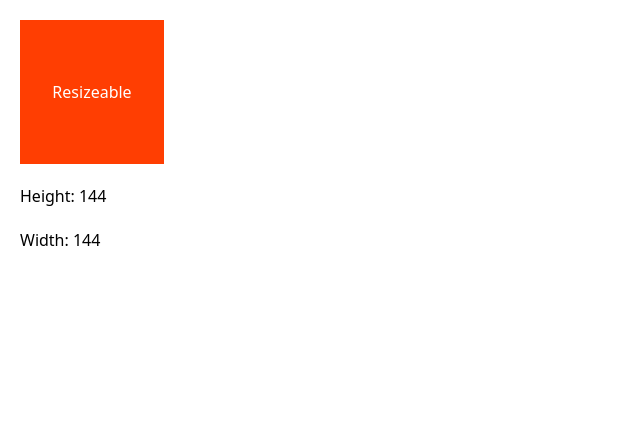
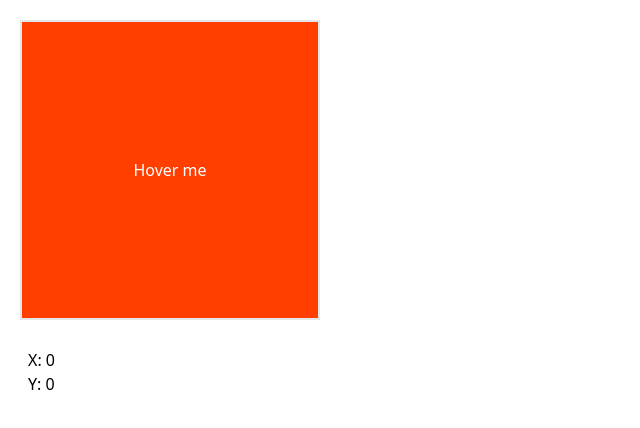
Before and after one commit to vasucp1207/sveltronics, a SvelteKit app: page / in a window 1280 px wide. Shown: the top 428 px of the page, without its empty margins (0-640 px from the left). Built offline with nearby package versions, Linux system fonts and the light colour scheme.

Commit message:
add mouseInElement

```diff
--- /dev/null
+++ b/src/lib/mouseInElement/demo.svelte
@@ -0,0 +1,25 @@
+<script>
+  import { onMount } from "svelte";
+  import { mouseInElement } from "./index";
+
+  /**
+     * @type {HTMLElement}
+     */
+  let myEle;
+  let { elementX, elementY } = {};
+  onMount(() => {
+    ({ elementX, elementY } = mouseInElement(myEle));
+  })
+
+</script>
+
+<div
+  bind:this={myEle}
+  class="m-5 h-[300px] w-[300px] bg-[#ff3e00] flex justify-center items-center text-white border-2"
+>
+  Hover me
+</div>
+<div class="m-7">
+  <div>X: {$elementX}</div>
+  <div>Y: {$elementY}</div>
+</div>
--- /dev/null
+++ b/src/lib/mouseInElement/index.ts
@@ -0,0 +1,20 @@
+import { writable } from "svelte/store"
+
+export function mouseInElement(node: HTMLElement) {
+  const containerRect = node.getBoundingClientRect();
+
+  let elementX = writable<number>(0);
+  let elementY = writable<number>(0);
+
+  node.addEventListener('mouseover', (e) => {
+    elementX.set(e.clientX - containerRect.left);
+    elementY.set(e.clientY - containerRect.top);
+  })
+
+  node.addEventListener('mousemove', (e) => {
+    elementX.set(e.clientX - containerRect.left);
+    elementY.set(e.clientY - containerRect.top);
+  })
+
+  return { elementX, elementY };
+}
--- a/src/routes/+page.svelte
+++ b/src/routes/+page.svelte
@@ -1,5 +1,5 @@
 <script>
-  import Demo from "$lib/resize/demo.svelte";
+  import Demo from "$lib/mouseInElement/demo.svelte";
 
 </script>
 
```
